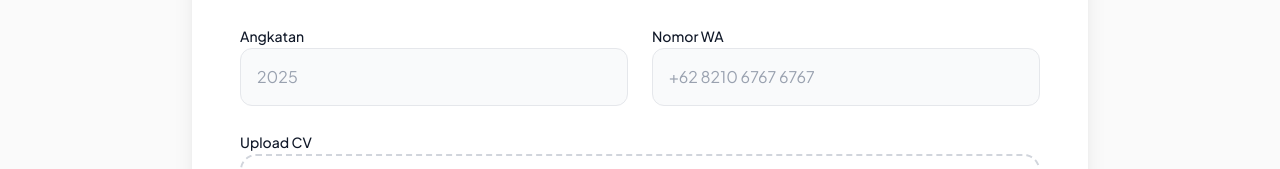
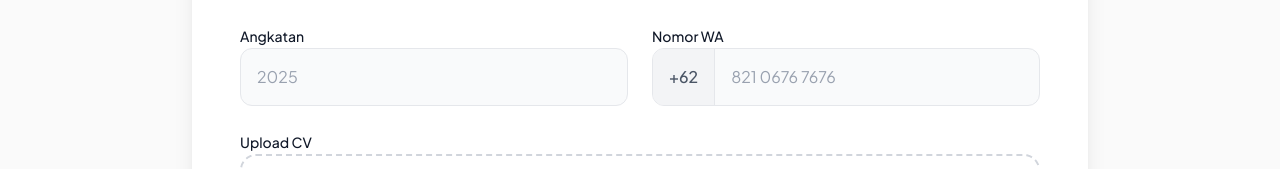
Before and after one commit to helloprodigi/my-prodigi, a Next.js app: page /onboarding in a window 1280 px wide. Shown: the part 350-519 px from the top of the page. Built offline with nearby package versions, Linux system fonts and the light colour scheme.

Commit message:
feat: implement WhatsApp number validation and standardized +62 input format in profile and onboarding pages

```diff
--- a/app/(dashboard)/profile/ProfileClient.tsx
+++ b/app/(dashboard)/profile/ProfileClient.tsx
@@ -57,6 +57,7 @@ export default function ProfileClient({ profile }: { profile: any }) {
     jurusan: profile.jurusan || "",
   });
   const [isSavingPersonal, setIsSavingPersonal] = useState(false);
+  const [waError, setWaError] = useState("");
 
   // State for Skills Edit
   const [isEditingSkills, setIsEditingSkills] = useState(false);
@@ -441,7 +442,7 @@ export default function ProfileClient({ profile }: { profile: any }) {
                   </button>
                   <button
                     onClick={handleSavePersonal}
-                    disabled={isSavingPersonal}
+                    disabled={isSavingPersonal || !!waError}
                     className="bg-[#FFC700] text-[#0A1024] px-6 py-2 rounded-lg font-semibold hover:bg-[#e6b400] transition-colors text-sm disabled:opacity-50"
                   >
                     {isSavingPersonal ? "Saving..." : "Save"}
@@ -485,12 +486,39 @@ export default function ProfileClient({ profile }: { profile: any }) {
               <div className="space-y-2">
                 <label className="text-sm font-medium text-gray-600">Nomor WA</label>
                 {isEditingPersonal ? (
-                  <input
-                    type="text"
-                    value={personalForm.nomorWa}
-                    onChange={e => setPersonalForm({ ...personalForm, nomorWa: e.target.value })}
-                    className="w-full p-4 bg-gray-50 border border-gray-200 rounded-xl focus:ring-2 focus:ring-[#FFC700] outline-none text-gray-900"
-                  />
+                  <div>
+                    <div className={`flex bg-gray-50 border rounded-xl focus-within:ring-2 focus-within:ring-[#FFC700] overflow-hidden ${waError ? 'border-red-500' : 'border-gray-200'}`}>
+                      <div className="flex items-center px-4 bg-gray-100 text-gray-600 border-r border-gray-200 font-medium">
+                        +62
+                      </div>
+                      <input
+                        type="text"
+                        placeholder="821 0676 7676"
+                        className="w-full p-4 bg-transparent outline-none text-gray-900"
+                        value={personalForm.nomorWa.replace(/^\+?62/, '').replace(/^0/, '')}
+                        onChange={e => {
+                          let val = e.target.value.replace(/\D/g, '');
+                          if (val.startsWith('0')) val = val.substring(1);
+                          if (val.startsWith('62')) val = val.substring(2);
+
+                          setPersonalForm({ ...personalForm, nomorWa: val ? '+62' + val : '' });
+
+                          if (val.length === 0) {
+                            setWaError("Nomor WA harus diisi");
+                          } else if (val.length < 9) {
+                            setWaError("Nomor WA terlalu pendek (minimal 9 angka)");
+                          } else if (val.length > 13) {
+                            setWaError("Nomor WA terlalu panjang (maksimal 13 angka)");
+                          } else if (!val.startsWith('8')) {
+                            setWaError("Nomor tidak valid (harus diawali angka 8)");
+                          } else {
+                            setWaError("");
+                          }
+                        }}
+                      />
+                    </div>
+                    {waError && <p className="text-red-500 text-xs mt-1">{waError}</p>}
+                  </div>
                 ) : (
                   <div className="w-full p-4 bg-gray-50 rounded-xl text-gray-900 text-sm border border-transparent">{profile.nomorWa || "-"}</div>
                 )}
--- a/app/onboarding/page.tsx
+++ b/app/onboarding/page.tsx
@@ -29,6 +29,7 @@ export default function OnboardingPage() {
   const [loading, setLoading] = useState(false);
   const [isDragging, setIsDragging] = useState(false);
   const fileInputRef = useRef<HTMLInputElement>(null);
+  const [waError, setWaError] = useState("");
   const [formData, setFormData] = useState({
     jurusan: "S1 Informatika",
     angkatan: "",
@@ -209,13 +210,37 @@ export default function OnboardingPage() {
 
                 <div className="space-y-2">
                   <label className="text-sm font-medium text-gray-900">Nomor WA</label>
-                  <input
-                    type="text"
-                    placeholder="+62 8210 6767 6767"
-                    className="w-full p-4 bg-gray-50 border border-gray-200 rounded-xl focus:ring-2 focus:ring-[#FFC700] outline-none text-gray-900 placeholder:text-gray-400"
-                    value={formData.nomorWa}
-                    onChange={(e) => setFormData({ ...formData, nomorWa: e.target.value })}
-                  />
+                  <div className={`flex bg-gray-50 border rounded-xl focus-within:ring-2 focus-within:ring-[#FFC700] overflow-hidden ${waError ? 'border-red-500' : 'border-gray-200'}`}>
+                    <div className="flex items-center px-4 bg-gray-100 text-gray-600 border-r border-gray-200 font-medium">
+                      +62
+                    </div>
+                    <input
+                      type="text"
+                      placeholder="821 0676 7676"
+                      className="w-full p-4 bg-transparent outline-none text-gray-900 placeholder:text-gray-400"
+                      value={formData.nomorWa.replace(/^\+?62/, '').replace(/^0/, '')}
+                      onChange={(e) => {
+                        let val = e.target.value.replace(/\D/g, '');
+                        if (val.startsWith('0')) val = val.substring(1);
+                        if (val.startsWith('62')) val = val.substring(2);
+
+                        setFormData({ ...formData, nomorWa: val ? '+62' + val : '' });
+
+                        if (val.length === 0) {
+                          setWaError("Nomor WA harus diisi");
+                        } else if (val.length < 9) {
+                          setWaError("Nomor WA terlalu pendek (minimal 9 angka)");
+                        } else if (val.length > 13) {
+                          setWaError("Nomor WA terlalu panjang (maksimal 13 angka)");
+                        } else if (!val.startsWith('8')) {
+                          setWaError("Nomor tidak valid (harus diawali angka 8)");
+                        } else {
+                          setWaError("");
+                        }
+                      }}
+                    />
+                  </div>
+                  {waError && <p className="text-red-500 text-xs mt-1">{waError}</p>}
                 </div>
               </div>
 
@@ -254,7 +279,7 @@ export default function OnboardingPage() {
               <div className="flex justify-end mt-10">
                 <button
                   onClick={handleNext}
-                  disabled={!formData.jurusan || !formData.angkatan || !formData.nomorWa || !formData.cvUrl || isUploading}
+                  disabled={!formData.jurusan || !formData.angkatan || !formData.nomorWa || !formData.cvUrl || isUploading || !!waError}
                   className="bg-[#FFC700] text-[#0A1024] font-semibold py-3 px-10 rounded-xl hover:bg-[#e6b400] transition-colors disabled:opacity-50 disabled:cursor-not-allowed"
                 >
                   Continue
```
